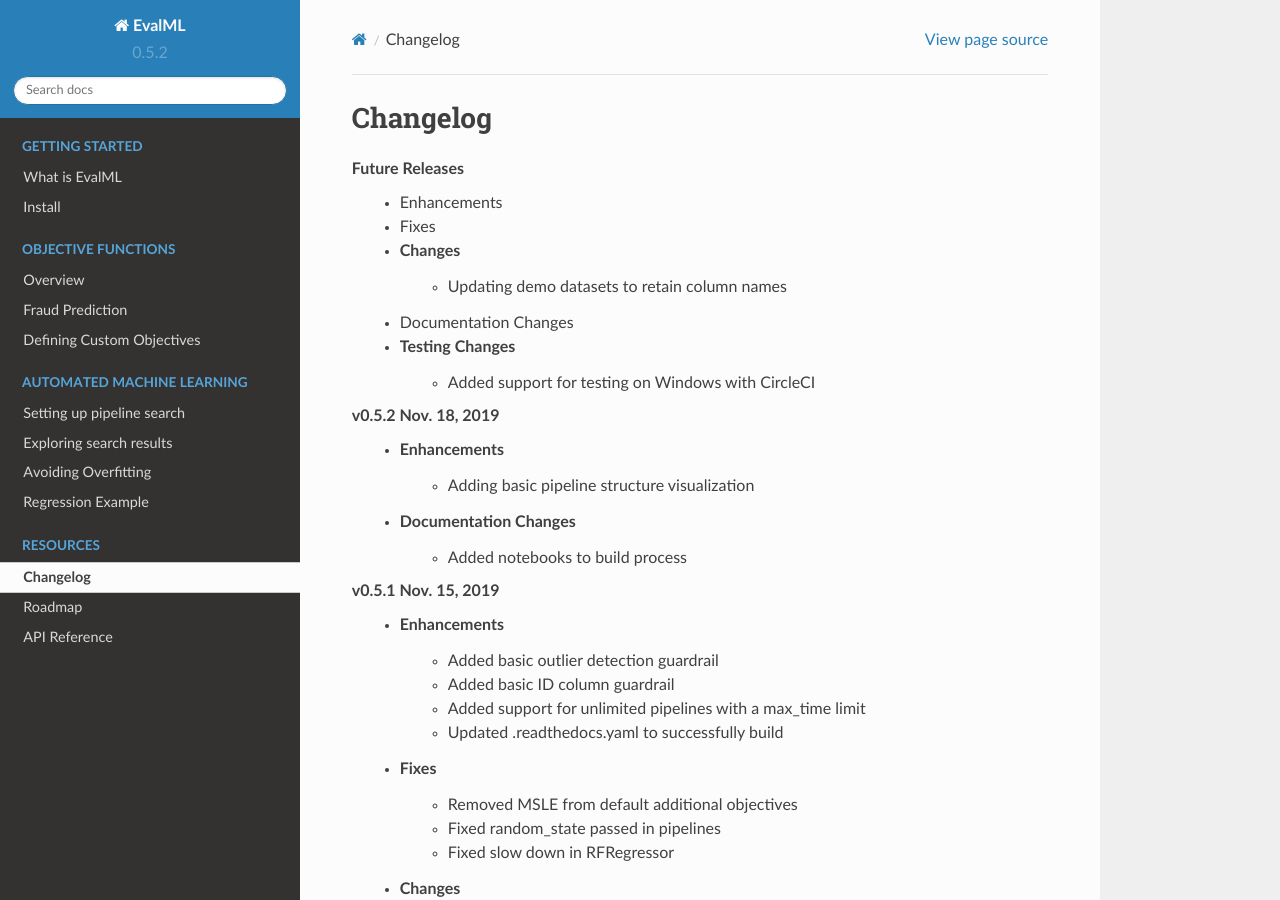
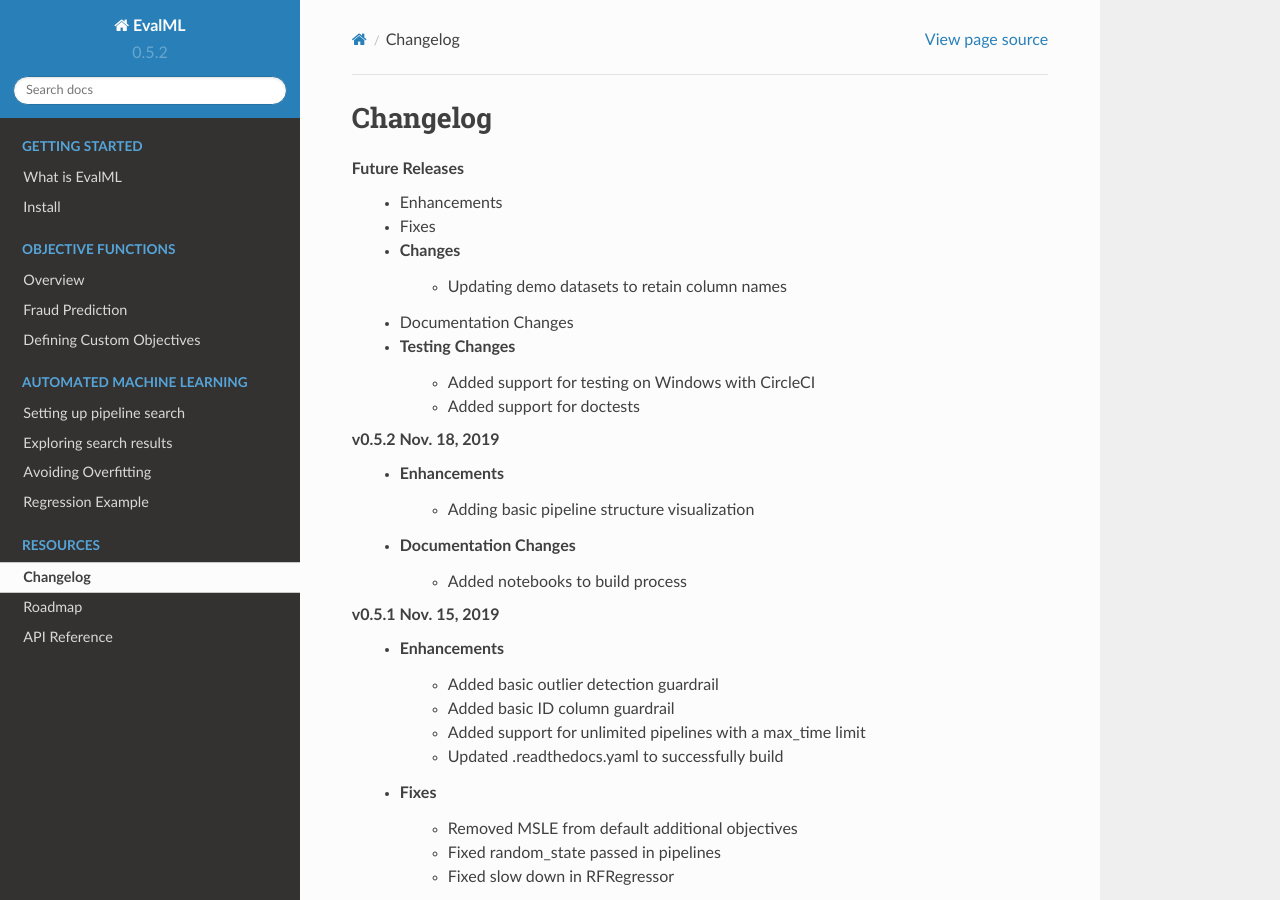
Before and after one commit to alteryx/evalml, a Sphinx documentation site: the page built from docs/source/changelog.rst, in a window 1280 px wide and 900 px high. Built offline with Sphinx 7.4.7 and the Read the Docs theme 2.0.0, drawn with Linux system fonts in a browser that asks for light colours; pages that are not in the unit, such as notebooks, are missing from menus.

Commit message:
Updated changelog

```diff
--- a/docs/source/changelog.rst
+++ b/docs/source/changelog.rst
@@ -10,6 +10,7 @@
     * Documentation Changes
     * Testing Changes
         * Added support for testing on Windows with CircleCI :pr:`226`
+        * Added support for doctests :pr:`233`
 
 **v0.5.2 Nov. 18, 2019**
     * Enhancements
```
